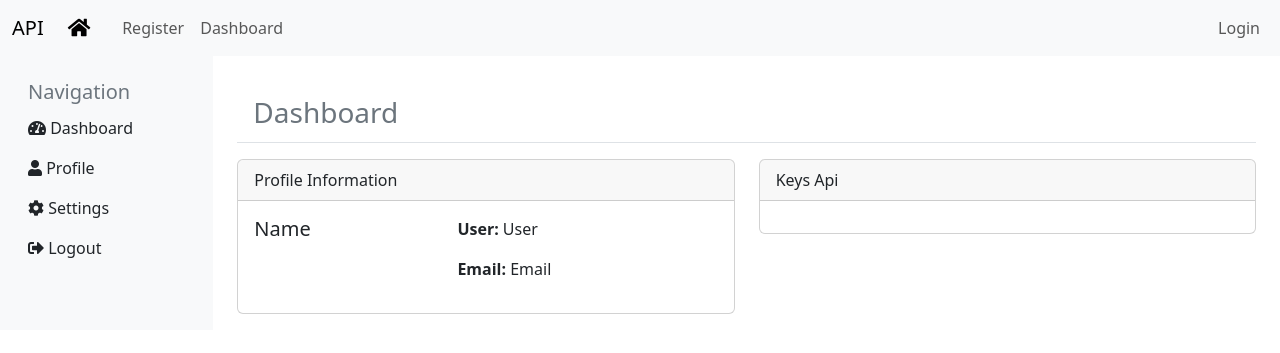
After one commit to ludoviclacroix82/Api-php, a PHP site: template src/View/public/Profile/dashboard.php in a window 1280 px wide. The commit adds this page. Shown: the top 353 px of the page. Run offline with PHP 8.4, Linux system fonts and the light colour scheme; the template is opened without the code that fills it, so the values that code supplies are empty.

Commit message:
login/logout

```diff
--- /dev/null
+++ b/src/View/public/Profile/dashboard.php
@@ -0,0 +1,91 @@
+<?php
+$title = 'Dashboard';
+require_once 'src/View/public/includes/header.php';
+?>
+<!-- Sidebar -->
+<div class="container-fluid">
+    <div class="row">
+        <!-- Sidebar -->
+        <nav class="col-md-2 d-none d-md-block bg-light sidebar">
+            <div class="sidebar-sticky">
+            <h5 class="sidebar-heading d-flex justify-content-between align-items-center px-3 mt-4 mb-1 text-secondary">
+                    Navigation
+                </h5>
+                <ul class="nav flex-column mb-2">
+                    <li class="nav-item">
+                        <a class="nav-link active text-dark" href="/dashboard">
+                            <i class="fas fa-tachometer-alt"></i>
+                            Dashboard
+                        </a>
+                    </li>
+                    <li class="nav-item">
+                        <a class="nav-link text-dark" href="#">
+                            <i class="fas fa-user"></i>
+                            Profile
+                        </a>
+                    </li>
+                    <li class="nav-item">
+                        <a class="nav-link text-dark" href="#">
+                            <i class="fas fa-cog"></i>
+                            Settings
+                        </a>
+                    </li>
+                    <li class="nav-item">
+                        <a class="nav-link text-dark" href="/logout">
+                            <i class="fas fa-sign-out-alt"></i>
+                            Logout
+                        </a>
+                    </li>
+                </ul>
+            </div>
+        </nav>
+
+
+        <!-- End Sidebar -->
+
+        <!-- Content -->
+        <main role="main" class="col-md-10 ml-sm-auto px-4">
+            <div class="pt-3 pb-2 mb-3 border-bottom">
+            <h3 class="sidebar-heading d-flex justify-content-between align-items-center px-3 mt-4 mb-1 text-secondary">Dashboard</h3>
+            </div>
+
+            <div class="row">
+                <!-- Profile Section -->
+                <div class="col-md-6">
+                    <div class="card mb-3">
+                        <div class="card-header">
+                            Profile Information
+                        </div>
+                        <div class="card-body">
+                            <div class="row">
+                                <div class="col-md-5">
+                                    <h5 class="card-title">Name</h5>
+                                </div>
+                                <div class="col-md-6">
+                                    <p><strong>User:</strong> User</p>
+                                    <p><strong>Email:</strong> Email</p>
+                                </div>
+                            </div>
+                        </div>
+                    </div>
+                </div>
+
+                <!-- Settings Section -->
+                <div class="col-md-6">
+                    <div class="card mb-3">
+                        <div class="card-header">
+                            Keys Api
+                        </div>
+                        <div class="card-body">
+                        </div>
+                    </div>
+                </div>
+            </div>
+        </main>
+
+        <!-- End Content -->
+    </div>
+</div>
+<?php
+require_once 'src/View/public/includes/footer.php';
+?>
--- a/src/View/public/includes/header.php
+++ b/src/View/public/includes/header.php
@@ -32,7 +32,7 @@ $userLogin = isset($_SESSION['username']) ? $_SESSION['username'] : '';
                         <a class="nav-link" href="/register">Register</a>
                     </li>
                     <li class="nav-item">
-                        <a class="nav-link" href="/dashbord">Dashboard</a>
+                        <a class="nav-link" href="/dashboard">Dashboard</a>
                     </li>
                 </ul>
                 <ul class="navbar-nav ms-auto mb-2 mb-lg-0">
```
Also changed, not shown: index.php (+7 -3 lines), src/Controller/AuthController.php (+3 -7 lines), src/Controller/ProfileController.php (added, +22 -0 lines), src/Trait/ProtectPage.php (added, +15 -0 lines), src/View/public/login.php (+7 -7 lines), src/Controller/AdminController.php (deleted).
